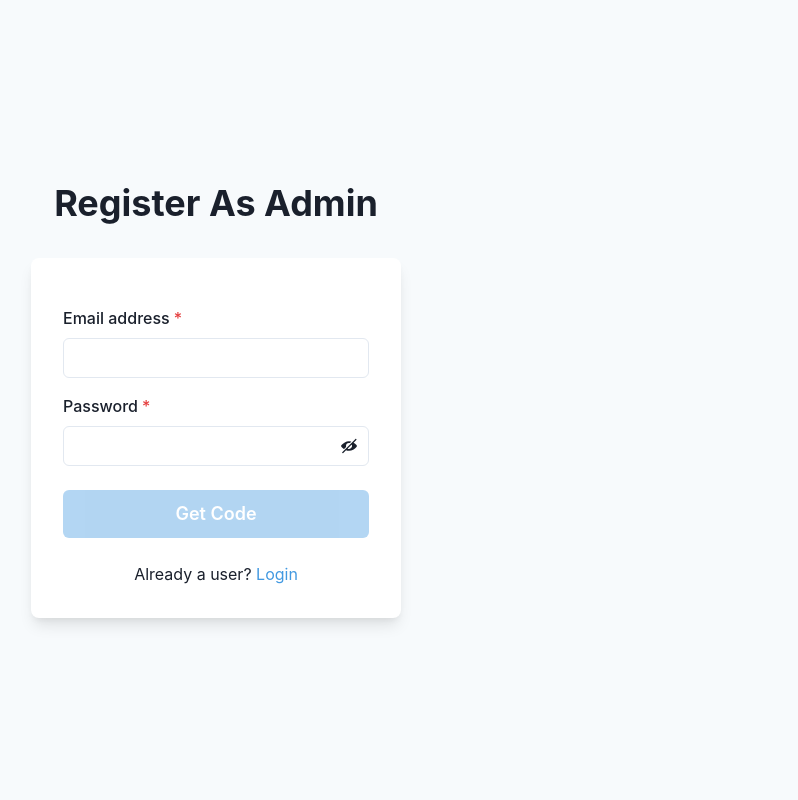
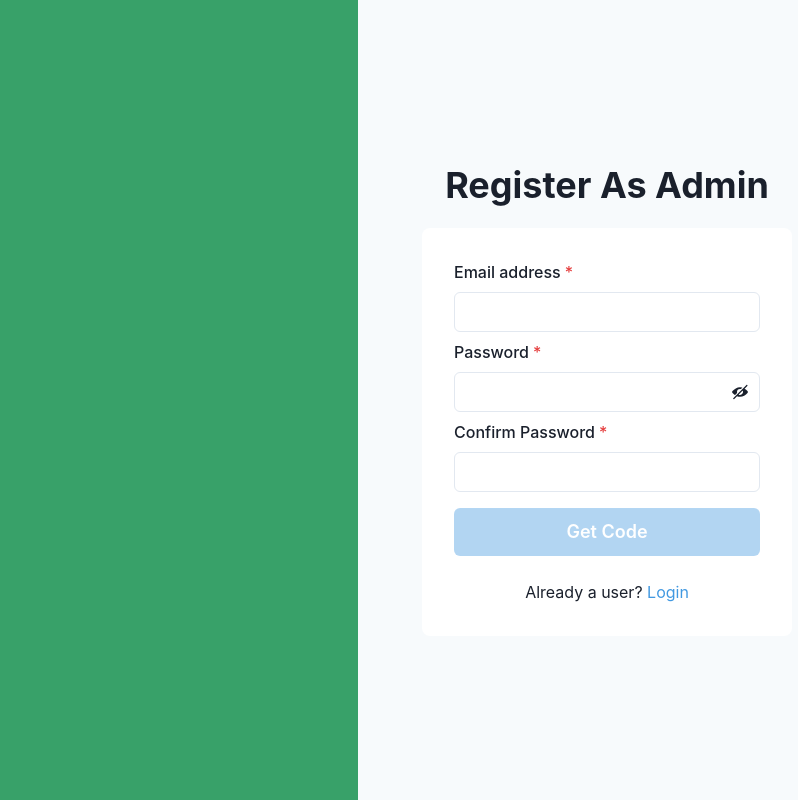
Before and after one commit to jowlzz/USCSelect, a React (Vite) app: page /registerAdmin in a window 1280 px wide. Shown: the whole page, without its empty margins (424-1222 px from the left). Built offline with nearby package versions, Linux system fonts and the light colour scheme.

Commit message:
Updated with FrontEnd
Halted in developing backend

```diff
--- a/src/pages/AdminRegistration.jsx
+++ b/src/pages/AdminRegistration.jsx
@@ -25,60 +25,117 @@ function RegisterAccount() {
   const [showPassword, setShowPassword] = useState(false);
   const [email, setEmail] = useState('');
   const [password, setPassword] = useState('');
+  const [confirmPassword, setConfirmPassword] = useState('');
   const [showIdNumberForm, setShowIdNumberForm] = useState(false);
   const [idNumber, setIdNumber] = useState('');
+  const [passwordsMatch, setPasswordsMatch] = useState(true);
+  const [verificationCode, setVerificationCode] = useState('');
+  const [codeSent, setCodeSent] = useState(false);
+  const [enteredCode, setEnteredCode] = useState('');
 
   const handleInputChange = (e) => {
     if (e.target.id === 'email') {
       setEmail(e.target.value);
     } else if (e.target.id === 'password') {
       setPassword(e.target.value);
+      checkPasswordMatch();
+    } else if (e.target.id === 'confirmPassword') {
+      setConfirmPassword(e.target.value);
+      checkPasswordMatch();
     } else if (e.target.id === 'idNumber') {
       setIdNumber(e.target.value);
+    } else if (e.target.id === 'verificationCode') {
+      setEnteredCode(e.target.value);
     }
   };
 
-  const handleGetCode = () => {
+  const generateRandomCode = () => {
+    return Math.floor(100000 + Math.random() * 900000);
+  };
 
-    if (email && password) {
-      setShowIdNumberForm(true);
+  const handleGetCode = async () => {
+    if (email && password && passwordsMatch) {
+      const newVerificationCode = generateRandomCode();
+
+      const mailOptions = {
+        from: '',
+        to: email,
+        subject: 'Verification Code',
+        text: `Your admin verification code is: ${newVerificationCode}`,
+      };
+
+      transporter.sendMail(mailOptions, (error, info) => {
+        if (error) {
+          console.error('Error sending email: ', error);
         } else {
+          console.log('Email sent: ' + info.response);
 
-      console.log('Please fill in both email and password fields.');
+          setVerificationCode(newVerificationCode);
+          setCodeSent(true);
+        }
+      });
+    } else {
+      console.log('Please fill in both email, password, and confirm password fields.');
     }
   };
 
   const handleSignUp = async () => {
-
     try {
+      if (enteredCode === verificationCode) {
         const auth = getAuth();
         await createUserWithEmailAndPassword(Auth, email, password);
 
-
         console.log('User registered successfully with idNumber:', idNumber);
-
 
         setEmail('');
         setPassword('');
+        setConfirmPassword('');
         setIdNumber('');
+        setVerificationCode('');
         setShowIdNumberForm(false);
+        setEnteredCode('');
+      } else {
+        console.log('Incorrect verification code.');
+      }
     } catch (error) {
       console.error('Error registering user: ', error.message);
     }
   };
 
-  if ((!email || !password) && showIdNumberForm) {
+  const checkPasswordMatch = () => {
+    setPasswordsMatch(password === confirmPassword);
+  };
+
+  if ((!email || !password || !confirmPassword) && showIdNumberForm) {
     setShowIdNumberForm(false);
   }
 
+  const areFieldsValid = () => {
+    return email && password && confirmPassword && passwordsMatch;
+  };
+
   return (
     <ChakraProvider>
-      <Flex
-        minH={'100vh'}
-        align={'center'}
-        justify={'center'}
-        bg={useColorModeValue('gray.50', 'gray.800')}>
-        <Stack spacing={8} mx={'auto'} maxW={'lg'} py={12} px={6}>
+      <Flex height="100vh" maxW="1500px">
+
+        <Box
+          flex="1"
+          bg="green.500"
+          display={['none', 'block']}
+        >
+
+        {/*Butang carousel image diri*/}
+
+        </Box>
+        <Box
+            display="flex"
+            alignItems="center"
+            justifyContent="flex-end"
+            height="100vh"
+            p={{ base: 4, md: 8, lg: 12, xl: 16 }}
+            bg={useColorModeValue('gray.50', 'gray.800')}
+        >
+          <Stack spacing={5}>
             <Stack align={'center'}>
               <Heading fontSize={'4xl'} textAlign={'center'}>
                 Register As Admin
@@ -87,13 +144,10 @@ function RegisterAccount() {
             <Box
               rounded={'lg'}
               bg={useColorModeValue('white', 'gray.700')}
-            boxShadow={'lg'}
-            p={8}>
+              p={8}
+            >
               <form onSubmit={(e) => e.preventDefault()}>
-              <Stack spacing={4}>
-                <HStack>
-                  <Box></Box>
-                </HStack>
+                <Stack spacing={2}>
                   <FormControl id="email" isRequired>
                     <FormLabel>Email address</FormLabel>
                     <Input
@@ -111,19 +165,35 @@ function RegisterAccount() {
                         id="password"
                         value={password}
                         onChange={handleInputChange}
+                        onBlur={checkPasswordMatch}
                       />
                       <InputRightElement h={'full'}>
                         <Button
                           variant={'ghost'}
                           onClick={() =>
                             setShowPassword((showPassword) => !showPassword)
-                        }>
+                          }
+                        >
                           {showPassword ? <ViewIcon /> : <ViewOffIcon />}
                         </Button>
                       </InputRightElement>
                     </InputGroup>
                   </FormControl>
-
+                  <FormControl id="confirmPassword" isRequired>
+                    <FormLabel>Confirm Password</FormLabel>
+                    <InputGroup>
+                      <Input
+                        type="password"
+                        id="confirmPassword"
+                        value={confirmPassword}
+                        onChange={handleInputChange}
+                        onBlur={checkPasswordMatch}
+                      />
+                    </InputGroup>
+                  </FormControl>
+                  {!passwordsMatch && (
+                    <Text color="red.500">Passwords do not match.</Text>
+                  )}
                   {showIdNumberForm && (
                     <FormControl id="idNumber" isRequired>
                       <FormLabel>Admin Code</FormLabel>
@@ -135,8 +205,19 @@ function RegisterAccount() {
                       />
                     </FormControl>
                   )}
-
+                  {codeSent && (
+                    <FormControl>
+                      <FormLabel>Verification Code</FormLabel>
+                      <Input
+                        type="text"
+                        id="verificationCode"
+                        value={enteredCode}
+                        onChange={handleInputChange}
+                      />
+                    </FormControl>
+                  )}
                   <Stack spacing={10} pt={2}>
+                    {!codeSent && (
                       <Button
                         onClick={handleGetCode}
                         size="lg"
@@ -145,10 +226,12 @@ function RegisterAccount() {
                         _hover={{
                           bg: 'blue.500',
                         }}
-                    isDisabled={!email || !password}>
+                        isDisabled={!areFieldsValid()}
+                      >
                         Get Code
                       </Button>
-                  {showIdNumberForm && (
+                    )}
+                    {codeSent && (
                       <Button
                         onClick={handleSignUp}
                         size="lg"
@@ -156,7 +239,9 @@ function RegisterAccount() {
                         color={'white'}
                         _hover={{
                           bg: 'green.500',
-                      }}>
+                        }}
+                        isDisabled={!enteredCode || enteredCode !== verificationCode}
+                      >
                         Sign Up
                       </Button>
                     )}
@@ -173,6 +258,7 @@ function RegisterAccount() {
               </Stack>
             </Box>
           </Stack>
+        </Box>
       </Flex>
     </ChakraProvider>
   );
```
Lines whose indentation alone changed are shown as unchanged.
